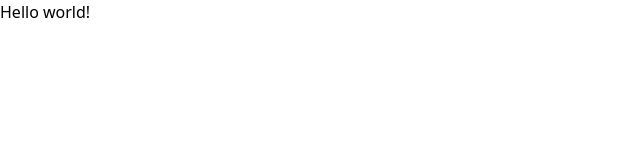
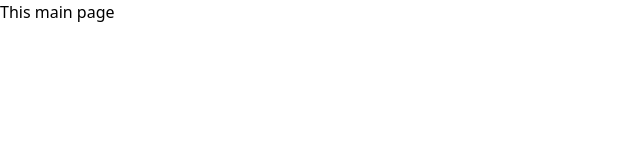
Before and after one commit to abdussamadsaiful7/College-booking-project, a React (Vite) app: page / in a window 1280 px wide. Shown: the top 160 px of the page, without its empty margins (0-640 px from the left). Built offline with nearby package versions, Linux system fonts and the light colour scheme.

Commit message:
start project

```diff
--- /dev/null
+++ b/src/Components/Main/Main.jsx
@@ -0,0 +1,11 @@
+import React from 'react';
+
+const Main = () => {
+    return (
+        <div>
+            <h1>This main page</h1>
+        </div>
+    );
+};
+
+export default Main;
--- a/src/Router/Router.jsx
+++ b/src/Router/Router.jsx
@@ -2,12 +2,13 @@ import {
     createBrowserRouter,
     RouterProvider,
   } from "react-router-dom";
+import Main from "../Components/Main/Main";
 
 
   const router = createBrowserRouter([
     {
       path: "/",
-      element: <div>Hello world!</div>,
+      element: <Main/>,
     },
   ]);
 
```
